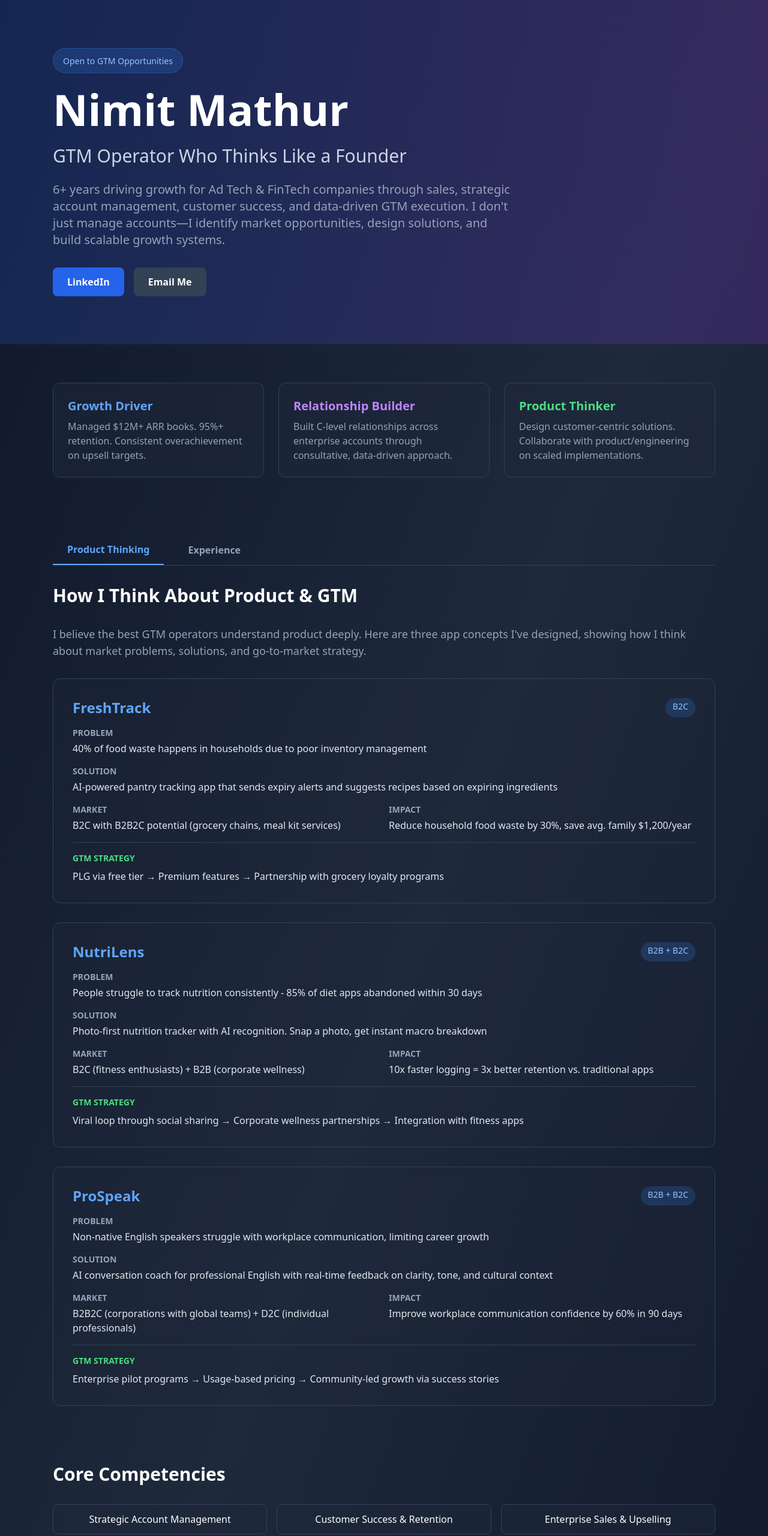
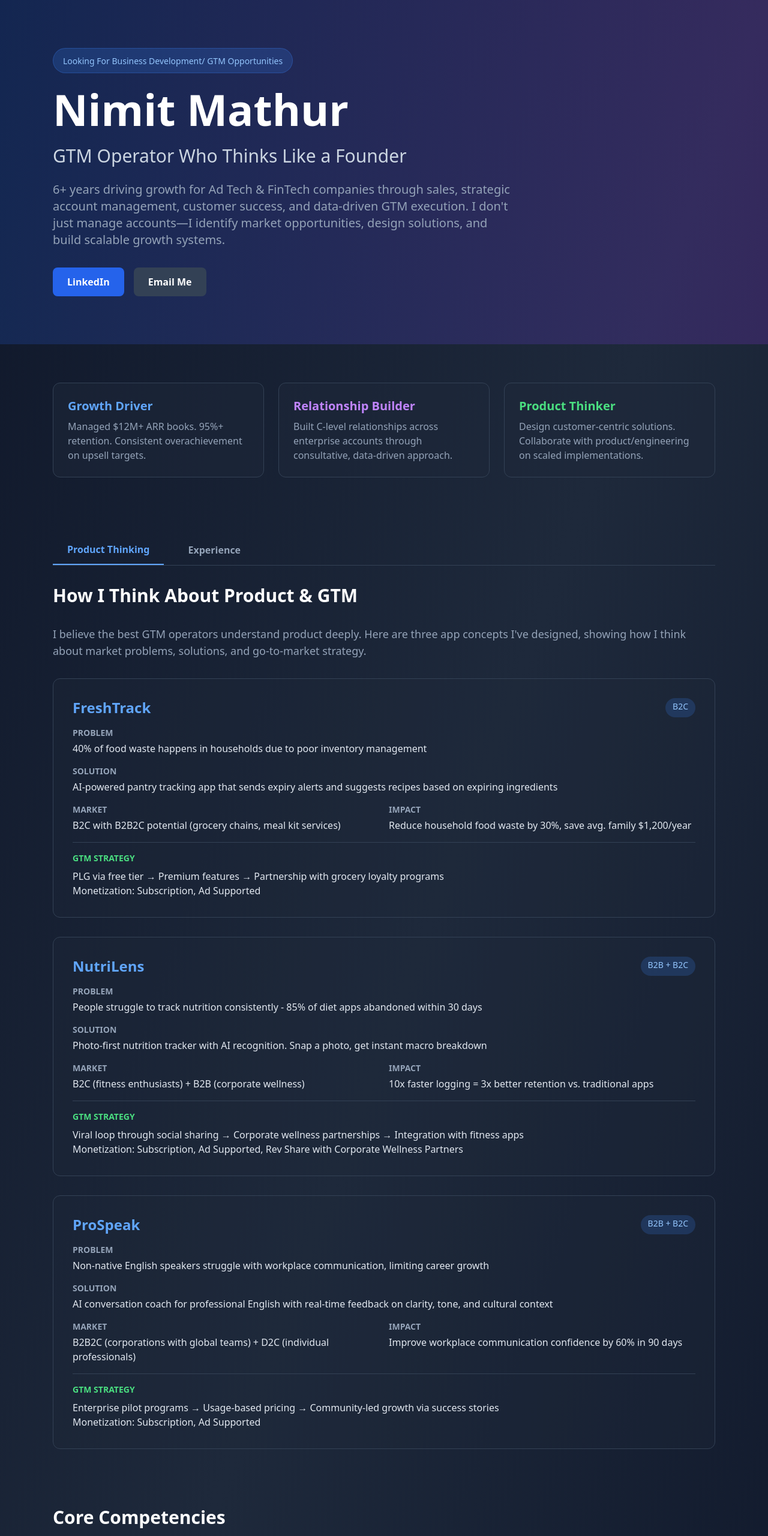
Before and after one commit to nimitworkofficial-creator/portfolio-html, a plain HTML site: page index.html in a window 1280 px wide. Shown: the top 2561 px of the page at 60% size. Drawn offline with nearby package versions, Linux system fonts and the light colour scheme.

Commit message:
Update index.html
Additional Important updates

```diff
--- a/index.html
+++ b/index.html
@@ -3,7 +3,7 @@
 <head>
     <meta charset="UTF-8">
     <meta name="viewport" content="width=device-width, initial-scale=1.0">
-    <title>Nimit Mathur - Portfolio</title>
+    <title>Nimit Mathur</title>
     <script src="https://cdn.tailwindcss.com"></script>
 </head>
 <body class="bg-gradient-to-br from-slate-900 via-slate-800 to-slate-900 text-white min-h-screen">
@@ -13,7 +13,7 @@
         <div class="absolute inset-0 bg-gradient-to-r from-blue-600/20 to-purple-600/20"></div>
         <div class="relative max-w-6xl mx-auto px-6 py-20">
             <div class="inline-block px-4 py-2 bg-blue-500/20 rounded-full border border-blue-500/30 mb-6">
-                <span class="text-blue-300 text-sm font-medium">Open to GTM Opportunities</span>
+                <span class="text-blue-300 text-sm font-medium">Looking For Business Development/ GTM Opportunities</span>
             </div>
 
             <h1 class="text-5xl md:text-7xl font-bold mb-6">Nimit Mathur</h1>
@@ -104,6 +104,7 @@
                     <div class="pt-4 border-t border-slate-700">
                         <h4 class="text-sm font-semibold text-green-400 uppercase mb-2">GTM Strategy</h4>
                         <p class="text-slate-200">PLG via free tier → Premium features → Partnership with grocery loyalty programs</p>
+                         <p class="text-slate-200">Monetization: Subscription, Ad Supported</p>
                     </div>
                 </div>
             </div>
@@ -136,6 +137,7 @@
                     <div class="pt-4 border-t border-slate-700">
                         <h4 class="text-sm font-semibold text-green-400 uppercase mb-2">GTM Strategy</h4>
                         <p class="text-slate-200">Viral loop through social sharing → Corporate wellness partnerships → Integration with fitness apps</p>
+                        <p class="text-slate-200">Monetization: Subscription, Ad Supported, Rev Share with Corporate Wellness Partners</p>
                     </div>
                 </div>
             </div>
@@ -168,6 +170,7 @@
                     <div class="pt-4 border-t border-slate-700">
                         <h4 class="text-sm font-semibold text-green-400 uppercase mb-2">GTM Strategy</h4>
                         <p class="text-slate-200">Enterprise pilot programs → Usage-based pricing → Community-led growth via success stories</p>
+                        <p class="text-slate-200">Monetization: Subscription, Ad Supported</p>
                     </div>
                 </div>
             </div>
```
